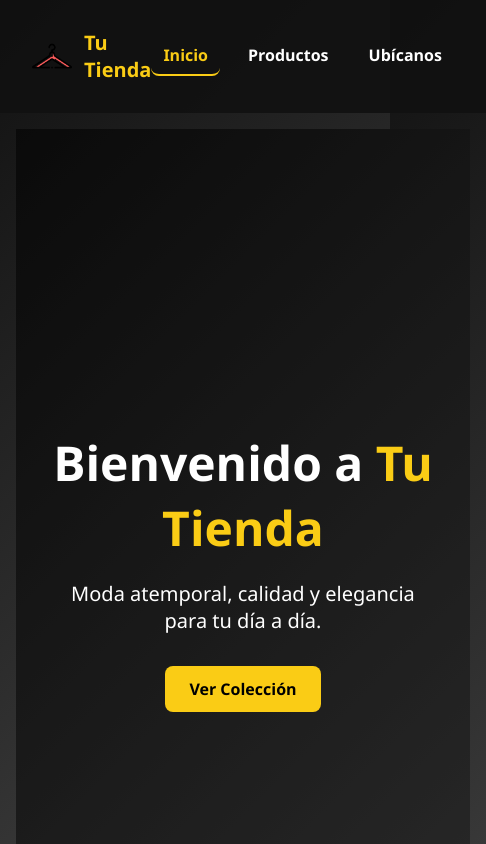
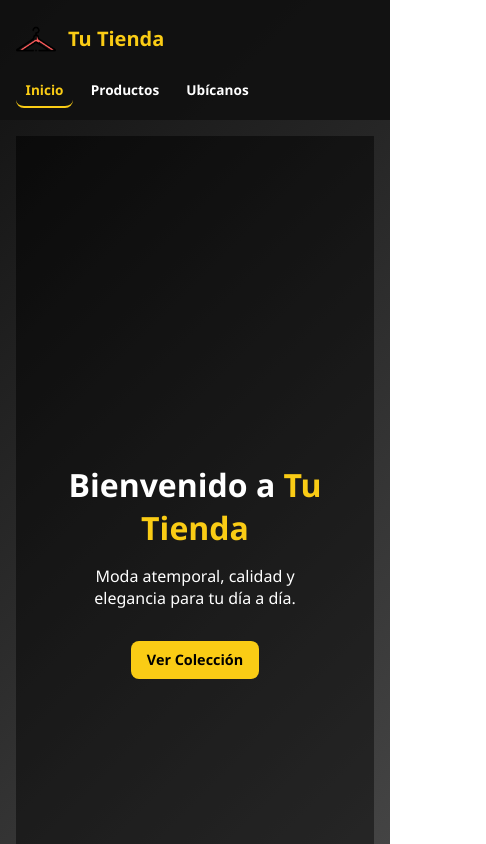
Before and after one commit to R4yAndre/ecommerce_escaparate_front, a React (Create React App) app: page / in a window 390 px wide. Shown: the top 844 px of the page, 486 px wide, since content can reach past the window. Built offline with nearby package versions, Linux system fonts and the light colour scheme.

Commit message:
Ajustado version para moviles

```diff
--- a/src/index.css
+++ b/src/index.css
@@ -1,19 +1,18 @@
-/* Reset básico */
+/* ===== Reset básico ===== */
 html, body, #root {
   margin: 0;
   padding: 0;
   height: 100%;
-  background: linear-gradient(135deg, #111, #444); /* mismo fondo base */
+  background: linear-gradient(135deg, #111, #444);
   color: white;
   font-family: 'Segoe UI', Tahoma, Geneva, Verdana, sans-serif;
 }
 
-/* Quitar scroll lateral accidental */
 body {
   overflow-x: hidden;
 }
 
-/* Fondo degradado con overlay */
+/* ===== Home ===== */
 .home {
   position: relative;
   min-height: 100vh;
@@ -22,25 +21,22 @@ body {
   justify-content: center;
   text-align: center;
   background: linear-gradient(135deg, #111, #444);
-  color: white;
-  font-family: 'Segoe UI', Tahoma, Geneva, Verdana, sans-serif;
 }
 
 .home .overlay {
   position: absolute;
   inset: 0;
   background: rgba(0, 0, 0, 0.4);
-  z-index: 0; /* detrás */
+  z-index: 0;
 }
 
 .home .content {
   position: relative;
-  z-index: 1; /* encima del overlay */
+  z-index: 1;
   max-width: 600px;
   padding: 2rem;
 }
 
-/* Estilos de título */
 .home h1 {
   font-size: 3rem;
   margin-bottom: 1rem;
@@ -48,16 +44,14 @@ body {
 }
 
 .home .highlight {
-  color: #facc15; /* amarillo elegante */
+  color: #facc15;
 }
 
-/* Párrafo */
 .home p {
   font-size: 1.25rem;
   margin-bottom: 2rem;
 }
 
-/* Botón vistoso */
 .home .btn {
   display: inline-block;
   background: #facc15;
@@ -74,14 +68,13 @@ body {
   transform: translateY(-2px);
 }
 
-/* ---------- HEADER ---------- */
-
+/* ===== Header ===== */
 .header {
   display: flex;
   justify-content: space-between;
   align-items: center;
   padding: 1rem 2rem;
-  background: rgba(17, 17, 17, 0.9); /* oscuro semitransparente */
+  background: rgba(17, 17, 17, 0.9);
   color: white;
   position: sticky;
   top: 0;
@@ -102,7 +95,7 @@ body {
 .brand {
   font-size: 1.25rem;
   font-weight: bold;
-  color: #facc15; /* mismo amarillo elegante */
+  color: #facc15;
 }
 
 .nav {
@@ -128,9 +121,9 @@ body {
   border-bottom: 2px solid #facc15;
 }
 
-/* ---------- FOOTER ---------- */
+/* ===== Footer ===== */
 .footer {
-  background: rgba(17, 17, 17, 0.95); /* mismo estilo oscuro */
+  background: rgba(17, 17, 17, 0.95);
   color: #ddd;
   text-align: center;
   padding: 1rem;
@@ -139,15 +132,15 @@ body {
 }
 
 .footer span {
-  color: #facc15; /* amarillo elegante para resaltar */
+  color: #facc15;
   font-weight: 600;
 }
 
-/* ===== Tarjetas de producto ===== */
+/* ===== Productos ===== */
 .product-card {
   background: white;
   color: black;
-  border-radius: 1rem; /* esquinas redondeadas */
+  border-radius: 1rem;
   padding: 1rem;
   box-shadow: 0 2px 6px rgba(0,0,0,0.15);
   transition: transform 0.2s ease, box-shadow 0.2s ease;
@@ -161,11 +154,9 @@ body {
   box-shadow: 0 6px 18px rgba(0,0,0,0.25);
 }
 
-/* Imagen solo en tarjetas */
-
 .product-card-img-container {
   width: 100%;
-  padding-top: 75%; /* relación de aspecto 4:3 */
+  padding-top: 75%;
   position: relative;
   border-radius: 0.75rem;
   overflow: hidden;
@@ -174,19 +165,17 @@ body {
   align-items: center;
 }
 
-
 .product-card-img {
   position: absolute;
   top: 0;
   left: 0;
   width: 100%;
   height: 100%;
-  object-fit: contain; /* muestra la imagen completa sin recortar */
-  object-position: center; /* centra la imagen */
+  object-fit: contain;
+  object-position: center;
   border-radius: 0.75rem;
-  background: #fff; /* opcional, evita espacios transparentes si la imagen tiene fondo */
+  background: #fff;
 }
-
 
 .product-card-title {
   font-size: 1.25rem;
@@ -211,8 +200,7 @@ body {
   padding: 2rem;
   max-width: 1200px;
   margin: auto;
-  color: white; /* coherente con home/header */
-  font-family: 'Segoe UI', Tahoma, Geneva, Verdana, sans-serif;
+  color: white;
 }
 
 .products-header {
@@ -267,7 +255,6 @@ body {
   max-width: 900px;
   margin: auto;
   color: white;
-  font-family: 'Segoe UI', Tahoma, Geneva, Verdana, sans-serif;
   text-align: center;
 }
 
@@ -304,12 +291,12 @@ body {
 /* ===== Product Detail ===== */
 .product-detail {
   display: flex;
-  justify-content: center; /* centrado horizontal */
-  align-items: center;     /* centrado vertical */
+  justify-content: center;
+  align-items: center;
   padding: 2rem;
   min-height: 80vh;
   text-align: left;
-  background: rgba(255, 255, 255, 0.05); /* ligero overlay para destacar */
+  background: rgba(255, 255, 255, 0.05);
   border-radius: 1rem;
   box-shadow: 0 4px 20px rgba(0,0,0,0.5);
 }
@@ -318,7 +305,7 @@ body {
   display: flex;
   flex-direction: row;
   align-items: flex-start;
-  gap: 1.5rem; /* un poco más de separación para estética */
+  gap: 1.5rem;
   max-width: 1000px;
   width: 100%;
 }
@@ -391,7 +378,7 @@ body {
   color: #111;
 }
 
-/* Responsive */
+/* ===== Responsive Tabletas ===== */
 @media (max-width: 768px) {
   .product-detail-container {
     flex-direction: column;
@@ -414,42 +401,38 @@ body {
   }
 }
 
-/* Imagen solo en detalle */
-.detail-img {
-  width: 100%;
-  height: auto;
-  max-height: 500px; /* controla que no sea gigante en pantallas grandes */
-  object-fit: contain; /* se ve completa la foto */
-  border-radius: 1rem;
-  display: block;
+/* ===== Estilos móviles pequeños (≤480px) ===== */
+@media (max-width: 480px) {
+  /* Home */
+  .home h1 { font-size: 2rem; }
+  .home p { font-size: 1rem; padding: 0 1rem; }
+  .home .btn { padding: 0.6rem 1rem; font-size: 0.9rem; }
+
+  /* Header */
+  .header {
+    flex-direction: column;
+    align-items: flex-start;
+    padding: 0.75rem 1rem;
+    gap: 0.5rem;
+  }
+  .nav { flex-wrap: wrap; gap: 0.5rem; }
+  .nav-link { padding: 0.4rem 0.6rem; font-size: 0.85rem; }
+
+  /* Products Grid */
+  .products-grid { grid-template-columns: 1fr; gap: 1rem; }
+  .product-card { max-width: 100%; padding: 0.75rem; }
+  .product-card-title { font-size: 1.1rem; }
+  .product-card-description { font-size: 0.85rem; }
+  .product-card-price { font-size: 1rem; }
+
+  /* Product Detail */
+  .product-detail-container { flex-direction: column; gap: 1rem; }
+  .product-detail-img { width: 90%; max-width: 300px; }
+  .detail-info h2 { font-size: 1.75rem; }
+  .detail-price { font-size: 1.25rem; }
+  .detail-info p { font-size: 0.95rem; }
+  .detail-meta li { font-size: 0.9rem; padding: 0.4rem 0.6rem; }
+
+  /* Locate Page */
+  .map-container { aspect-ratio: auto; height: 250px; }
 }
-
-.detail-info h2 {
-  font-size: 2rem;
-  font-weight: bold;
-  margin-bottom: 1rem;
-}
-
-.detail-price {
-  font-size: 1.5rem;
-  font-weight: bold;
-  color: #facc15;
-  margin-bottom: 1rem;
-}
-
-.detail-info p {
-  margin-bottom: 1rem;
-  line-height: 1.5;
-  color: #ddd;
-}
-
-.detail-meta {
-  list-style: none;
-  padding: 0;
-  margin: 1rem 0 0;
-}
-
-.detail-meta li {
-  margin-bottom: 0.5rem;
-  color: #ccc;
-}
```
